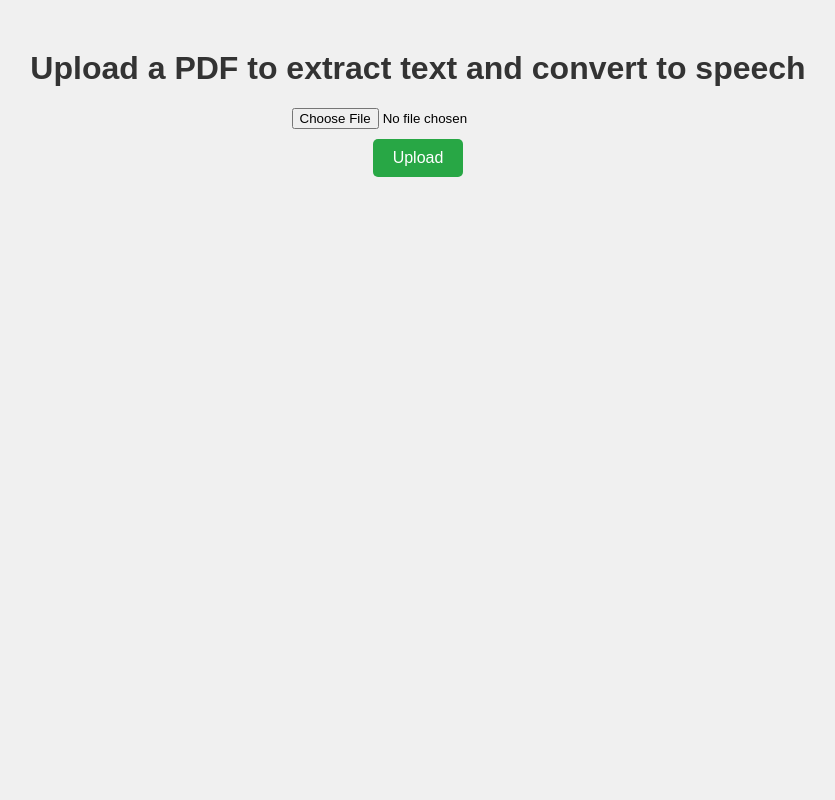
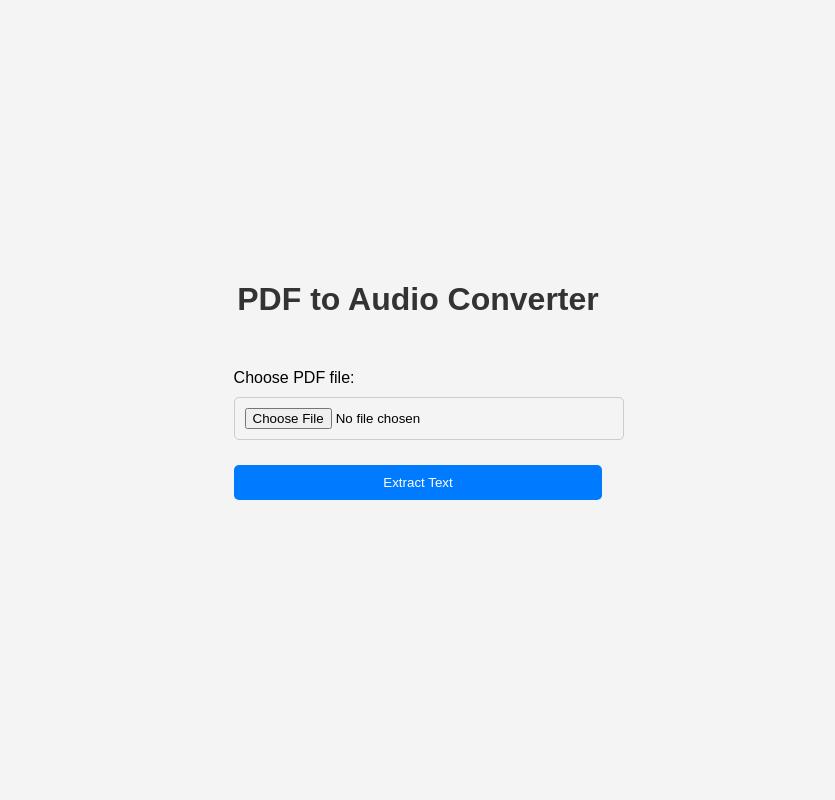
Before and after one commit to Sandeep-sann/flask, a Flask app: page / in a window 1280 px wide. Shown: the whole page, without its empty margins (222-1057 px from the left). Run offline with Flask 2, Linux system fonts and the light colour scheme.

Commit message:
Add files via upload

```diff
--- a/app.py
+++ b/app.py
@@ -1,7 +1,7 @@
 from flask import Flask, request, render_template, send_file
 import pdfplumber
 from gtts import gTTS
-import io
+import os
 
 app = Flask(__name__)
 
@@ -9,39 +9,22 @@ app = Flask(__name__)
 def index():
     return render_template('index.html')
 
-@app.route('/upload', methods=['POST'])
-def upload():
-    if 'file' not in request.files:
-        return 'No file part', 400
+@app.route('/extract_text', methods=['POST'])
+def extract_text():
+    pdf_file = request.files['pdf_file']
+    with pdfplumber.open(pdf_file) as pdf:
+        extracted_text = ''
+        for page in pdf.pages:
+            extracted_text += page.extract_text()
+    return extracted_text
 
-    file = request.files['file']
-    if file.filename == '':
-        return 'No selected file', 400
-
-    # Extract text from PDF
-    text = ''
-    with pdfplumber.open(file) as pdf:
-        for page in pdf.pages:
-            text += page.extract_text()
-
-    if not text.strip():
-        return 'No text found in PDF', 400
-
-    return text
-
-@app.route('/synthesize', methods=['POST'])
-def synthesize():
-    text = request.form.get('text')
-    if not text:
-        return 'No text provided', 400
-
-    # Convert text to speech
-    tts = gTTS(text, lang='en', slow=True)
-    audio = io.BytesIO()
-    tts.write_to_fp(audio)
-    audio.seek(0)
-
-    return send_file(audio, mimetype='audio/mp3', as_attachment=True, download_name='speech.mp3')
+@app.route('/generate_audio', methods=['POST'])
+def generate_audio():
+    text = request.form['extracted_text']
+    tts = gTTS(text, lang='en')
+    audio_file = 'output.mp3'
+    tts.save(audio_file)
+    return send_file(audio_file, as_attachment=True)
 
 if __name__ == '__main__':
     app.run(debug=True)
--- a/templates/index.html
+++ b/templates/index.html
@@ -1,148 +1,79 @@
-<!DOCTYPE html>
+<!doctype html>
 <html lang="en">
 <head>
     <meta charset="UTF-8">
     <meta name="viewport" content="width=device-width, initial-scale=1.0">
-    <title>PDF to Speech Converter</title>
+    <title>PDF to Audio Converter</title>
     <style>
         body {
             font-family: Arial, sans-serif;
-            text-align: center;
-            background-color: #f0f0f0;
+            background-color: #f4f4f4;
             margin: 0;
             padding: 0;
+            display: flex;
+            flex-direction: column;
+            align-items: center;
+            justify-content: center;
+            height: 100vh;
         }
-
         h1 {
-            margin-top: 50px;
             color: #333;
         }
-
         form {
             margin: 20px 0;
         }
-
-        input[type="file"] {
+        label {
             display: block;
-            margin: 0 auto 10px auto;
+            margin: 10px 0 5px;
         }
-
-        .upload-button, .audio-button {
-            background-color: #28a745;
+        input[type="file"], textarea, button {
+            width: 100%;
+            padding: 10px;
+            margin: 5px 0 20px;
+            border: 1px solid #ccc;
+            border-radius: 5px;
+        }
+        button {
+            background-color: #007bff;
             color: white;
             border: none;
-            padding: 10px 20px;
-            font-size: 16px;
             cursor: pointer;
-            border-radius: 5px;
         }
-
-        .upload-button:hover, .audio-button:hover {
-            background-color: #218838;
+        button:hover {
+            background-color: #0056b3;
         }
-
-        #progress {
-            margin: 20px 0;
-        }
-
-        textarea {
-            width: 80%;
-            height: 200px;
-            margin: 20px auto;
-            display: block;
-            padding: 10px;
-            font-size: 14px;
-            border-radius: 5px;
-            border: 1px solid #ccc;
-            background-color: #fff;
-            resize: none;
-        }
-
-        audio {
-            margin: 20px auto;
-            display: block;
+        .hidden {
+            display: none;
         }
     </style>
 </head>
 <body>
-    <h1>Upload a PDF to extract text and convert to speech</h1>
-    <form id="upload-form" enctype="multipart/form-data">
-        <input type="file" id="file-input" name="file">
-        <button type="button" onclick="uploadFile()" class="upload-button">Upload</button>
+    <h1>PDF to Audio Converter</h1>
+    <form id="pdfForm" enctype="multipart/form-data">
+        <label for="pdf_file">Choose PDF file:</label>
+        <input type="file" id="pdf_file" name="pdf_file" accept="application/pdf" required>
+        <button type="button" onclick="extractText()">Extract Text</button>
     </form>
-    <div id="progress" style="display:none;">
-        <p>Loading...</p>
-        <progress value="0" max="100"></progress>
-    </div>
-    <div id="extracted-text-section" style="display:none;">
-        <h2>Extracted Text</h2>
-        <textarea id="extracted-text" readonly></textarea>
-        <form id="synthesize-form">
-            <button type="button" onclick="generateAudio()" class="audio-button">Generate Audio</button>
-        </form>
-        <audio id="audio-output" controls></audio>
+    <form id="audioForm" class="hidden" method="post" action="/generate_audio">
+        <label for="extracted_text">Extracted Text:</label>
+        <textarea id="extracted_text" name="extracted_text" rows="10" cols="30"></textarea>
+        <button type="submit">Generate Audio</button>
+    </form>
+    <div id="downloadLink" class="hidden">
+        <a href="#" id="audioDownload" download="output.mp3">Download Audio</a>
     </div>
 
     <script>
-        function uploadFile() {
-            const fileInput = document.getElementById('file-input');
-            if (fileInput.files.length === 0) {
-                alert('Please select a file.');
-                return;
-            }
-
-            const formData = new FormData();
-            formData.append('file', fileInput.files[0]);
-
-            const xhr = new XMLHttpRequest();
-            xhr.open('POST', '/upload', true);
-
-            xhr.upload.onprogress = function(event) {
-                if (event.lengthComputable) {
-                    const percentComplete = (event.loaded / event.total) * 100;
-                    document.querySelector('#progress progress').value = percentComplete;
-                }
-            };
-
-            xhr.onload = function() {
-                if (xhr.status === 200) {
-                    document.getElementById('progress').style.display = 'none';
-                    document.getElementById('extracted-text-section').style.display = 'block';
-                    document.getElementById('extracted-text').value = xhr.responseText;
-                } else {
-                    alert('Error uploading file.');
-                }
-            };
-
-            document.getElementById('progress').style.display = 'block';
-            xhr.send(formData);
-        }
-
-        function generateAudio() {
-            const textInput = document.getElementById('extracted-text').value;
-
-            if (textInput.trim() === '') {
-                alert('No text extracted.');
-                return;
-            }
-
-            const formData = new FormData();
-            formData.append('text', textInput);
-
-            fetch('/synthesize', {
+        async function extractText() {
+            const form = document.getElementById('pdfForm');
+            const formData = new FormData(form);
+            const response = await fetch('/extract_text', {
                 method: 'POST',
                 body: formData
-            })
-            .then(response => response.blob())
-            .then(blob => {
-                const audioURL = URL.createObjectURL(blob);
-                const audioOutput = document.getElementById('audio-output');
-                audioOutput.src = audioURL;
-                audioOutput.play();
-            })
-            .catch(error => {
-                console.error('Error generating audio:', error);
             });
+            const text = await response.text();
+            document.getElementById('extracted_text').value = text;
+            document.getElementById('audioForm').classList.remove('hidden');
         }
     </script>
 </body>
```
